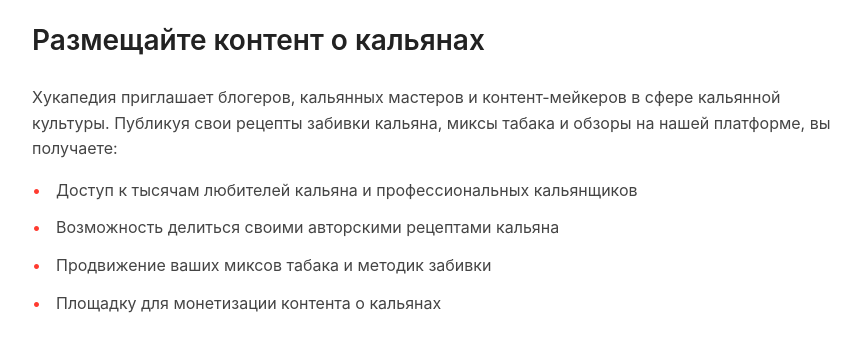
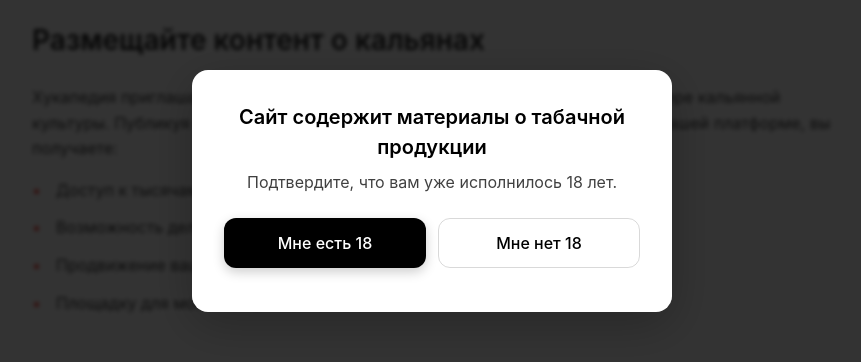
Before and after one commit to art-crazy/Hookapedia, a Next.js app: page /blog in a window 1280 px wide. Shown: the part 209-571 px from the top of the page, without its empty margins (208-1069 px from the left). Built offline with nearby package versions, Linux system fonts and the light colour scheme.

Commit message:
Add age gate with local storage persistence

```diff
--- a/src/app/layout.tsx
+++ b/src/app/layout.tsx
@@ -6,6 +6,7 @@
 import React from "react";
 import YandexMetrika from "@/components/YandexMetrika/YandexMetrika";
 import {siteConfig} from "@/config/site";
+import AgeGate from "@/components/AgeGate/AgeGate";
 
 export {metadata} from "./metadata";
 
@@ -30,10 +31,12 @@
           className={`${geistSans.variable} ${geistMono.variable} antialiased`}
       >
       <YandexMetrika />
-      <LayoutWrapperUI
-          HeaderChild={Header}
-          siteName={siteConfig.metadata.name}>{children}
-      </LayoutWrapperUI>
+      <AgeGate>
+        <LayoutWrapperUI
+            HeaderChild={Header}
+            siteName={siteConfig.metadata.name}>{children}
+        </LayoutWrapperUI>
+      </AgeGate>
       </body>
     </html>
   );
--- /dev/null
+++ b/src/components/AgeGate/AgeGate.tsx
@@ -0,0 +1,82 @@
+'use client';
+
+import React, {useEffect, useState} from 'react';
+
+const STORAGE_KEY = 'hp_age_verified_expires_at';
+const VERIFICATION_TTL_MS = 1000 * 60 * 60 * 24 * 30; // 30 days
+
+interface AgeGateProps {
+	children: React.ReactNode;
+}
+
+const isExpired = (expiresAt: string | null) => {
+	if (!expiresAt) {
+		return true;
+	}
+
+	const expiresAtNumber = Number(expiresAt);
+
+	if (Number.isNaN(expiresAtNumber)) {
+		return true;
+	}
+
+	return expiresAtNumber < Date.now();
+};
+
+export function AgeGate({children}: AgeGateProps) {
+	const [isVerified, setIsVerified] = useState(false);
+	const [isReady, setIsReady] = useState(false);
+
+	useEffect(() => {
+		const storedExpiresAt = window?.localStorage?.getItem(STORAGE_KEY) ?? null;
+
+		if (!isExpired(storedExpiresAt)) {
+			setIsVerified(true);
+		}
+
+		setIsReady(true);
+	}, []);
+
+	const handleConfirm = () => {
+		const expiresAt = Date.now() + VERIFICATION_TTL_MS;
+		window.localStorage.setItem(STORAGE_KEY, String(expiresAt));
+		setIsVerified(true);
+	};
+
+	const handleReject = () => {
+		window.location.href = 'https://www.google.com';
+	};
+
+	return (
+		<>
+			{children}
+
+			{isReady && !isVerified && (
+				<div className="age-gate-overlay" role="dialog" aria-modal="true">
+					<div className="age-gate">
+						<p className="age-gate__title">Сайт содержит материалы о табачной продукции</p>
+						<p className="age-gate__text">Подтвердите, что вам уже исполнилось 18 лет.</p>
+						<div className="age-gate__actions">
+							<button
+								type="button"
+								className="age-gate__button age-gate__button--primary"
+								onClick={handleConfirm}
+							>
+								Мне есть 18
+							</button>
+							<button
+								type="button"
+								className="age-gate__button age-gate__button--ghost"
+								onClick={handleReject}
+							>
+								Мне нет 18
+							</button>
+						</div>
+					</div>
+				</div>
+			)}
+		</>
+	);
+}
+
+export default AgeGate;
--- a/src/styles/globals.scss
+++ b/src/styles/globals.scss
@@ -50,3 +50,85 @@
 	scrollbar-width: thin;
 	scrollbar-color: var(--scrollbar-thumb, rgba(0, 0, 0, 0.2)) var(--scrollbar-track, rgba(0, 0, 0, 0.05));
 }
+
+.age-gate-overlay {
+	position: fixed;
+	inset: 0;
+	background: rgba(0, 0, 0, 0.8);
+	z-index: 9999;
+	display: flex;
+	align-items: center;
+	justify-content: center;
+	padding: 16px;
+	backdrop-filter: blur(2px);
+}
+
+.age-gate {
+	background: #fff;
+	border-radius: 16px;
+	padding: 32px;
+	max-width: 480px;
+	width: 100%;
+	box-shadow: 0 12px 48px rgba(0, 0, 0, 0.25);
+	text-align: center;
+}
+
+.age-gate__title {
+	font-size: 20px;
+	font-weight: 600;
+	margin-bottom: 8px;
+	color: #000;
+}
+
+.age-gate__text {
+	margin-bottom: 24px;
+	color: rgba(0, 0, 0, 0.75);
+}
+
+.age-gate__actions {
+	display: flex;
+	flex-direction: column;
+	gap: 12px;
+	margin-bottom: 12px;
+}
+
+.age-gate__button {
+	padding: 12px 16px;
+	border-radius: 12px;
+	font-size: 16px;
+	font-weight: 500;
+	border: 1px solid transparent;
+	cursor: pointer;
+	transition: transform 0.15s ease, box-shadow 0.15s ease;
+}
+
+.age-gate__button:focus-visible {
+	outline: 2px solid #000;
+	outline-offset: 2px;
+}
+
+.age-gate__button--primary {
+	background: #000;
+	color: #fff;
+	box-shadow: 0 4px 12px rgba(0, 0, 0, 0.2);
+}
+
+.age-gate__button--primary:hover {
+	transform: translateY(-1px);
+}
+
+.age-gate__button--ghost {
+	background: transparent;
+	color: #000;
+	border-color: rgba(0, 0, 0, 0.15);
+}
+
+@media (min-width: 480px) {
+	.age-gate__actions {
+		flex-direction: row;
+	}
+
+	.age-gate__button {
+		flex: 1;
+	}
+}
```
